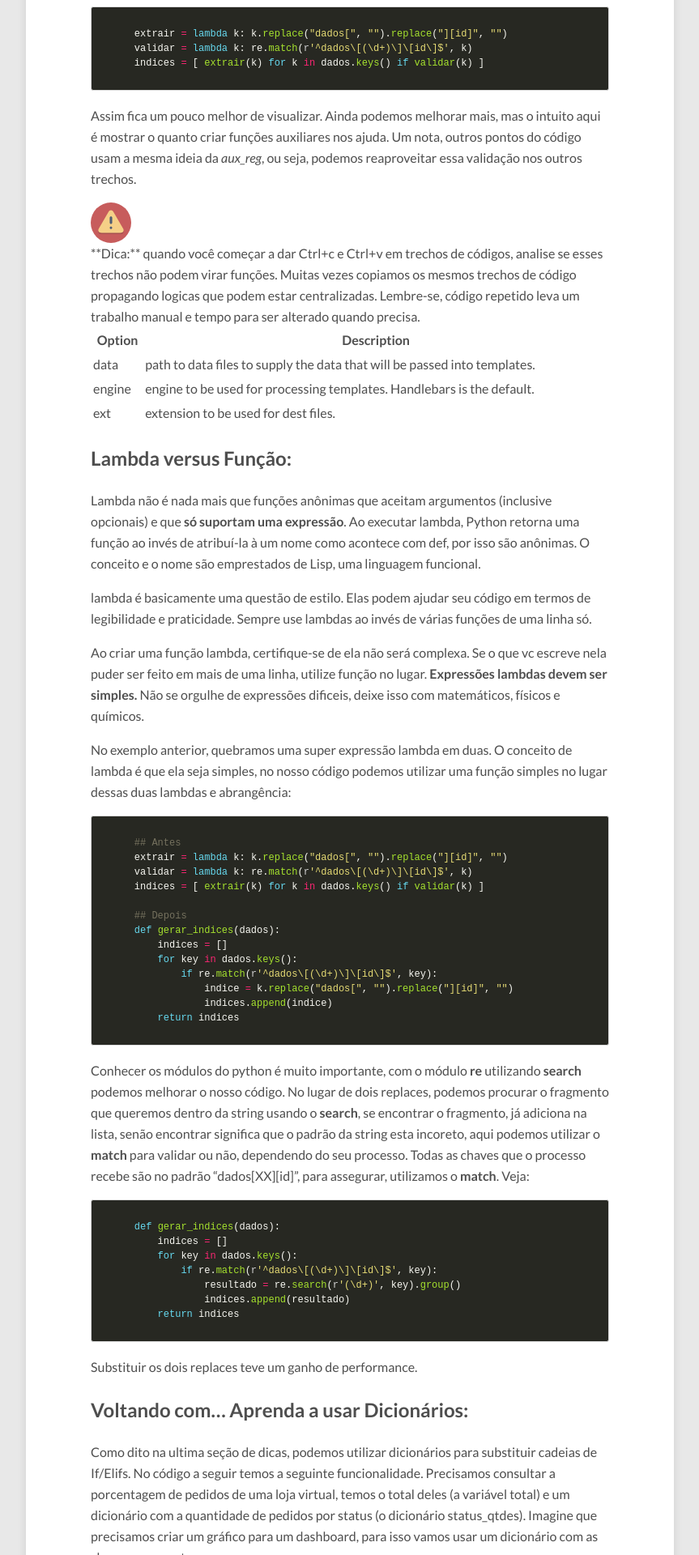
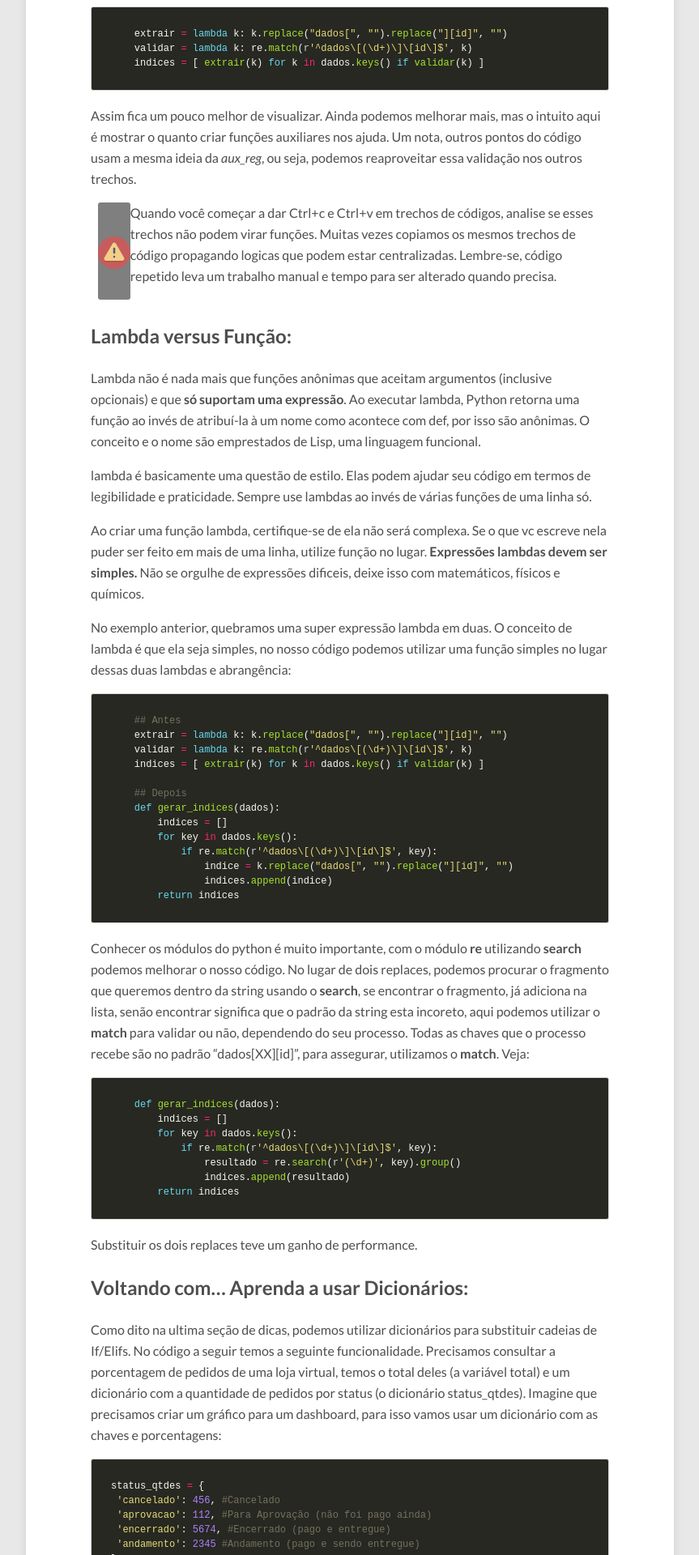
Before and after one commit to LucasBiason/LucasBiason.github.io, a Jekyll site: the page built from _posts/2017-03-04-python-funcoes.md, in a window 1280 px wide. Shown: the part 1846-3766 px from the top of the page at 81% size, without its empty margins (208-1071 px from the left). Built offline with Jekyll 4.4.1, drawn with Linux system fonts in a browser that asks for light colours; nearby versions of some CDN libraries.

Commit message:
Update 2017-03-04-python-funcoes.md

````diff
--- a/_posts/2017-03-04-python-funcoes.md
+++ b/_posts/2017-03-04-python-funcoes.md
@@ -55,16 +55,33 @@ Um código de dificil manutenção e entendimento, fora que fere os princípios
 ```
 Assim fica um pouco melhor de visualizar. Ainda podemos melhorar mais, mas o intuito aqui é mostrar o quanto criar funções auxiliares nos ajuda. Um nota, outros pontos do código usam a mesma ideia da _aux_reg_, ou seja, podemos reaproveitar essa validação nos outros trechos.
 
-<div style="display:block">
-<div style="float:left"><img src="https://LucasBiason.github.io/images/1488773766_caution.svg" width='50px'></div>
-<div style="float:right">**Dica:** quando você começar a dar Ctrl+c e Ctrl+v em trechos de códigos, analise se esses trechos não podem virar funções. Muitas vezes copiamos os mesmos trechos de código propagando logicas que podem estar centralizadas. Lembre-se, código repetido leva um trabalho manual e tempo para ser alterado quando precisa.</div>
+<style>
+.img_thumb {
+    float: left;
+    height: 120px;
+    margin-bottom: 5px;
+    margin-left: 9px;
+    position: relative;
+    width: 147px;
+    background-color: rgba(0, 0, 0, 0.5);
+    border-radius: 3px;
+    line-height:120px;
+    text-align:center;
+}
+
+.img_thumb img {
+    vertical-align: middle;
+}
+</style>
+<div style="display:inline-flex">
+<div class="img_thumb">
+   <img  class="images_class" src="https://LucasBiason.github.io/images/1488773766_caution.svg" width='50px'>
+ </div>
+ <div style="">
+Quando você começar a dar Ctrl+c e Ctrl+v em trechos de códigos, analise se esses trechos não podem virar funções. Muitas vezes copiamos os mesmos trechos de código propagando logicas que podem estar centralizadas. Lembre-se, código repetido leva um trabalho manual e tempo para ser alterado quando precisa.
+ </div>
 </div>
 
-| Option | Description |
-| ------ | ----------- |
-| data   | path to data files to supply the data that will be passed into templates. |
-| engine | engine to be used for processing templates. Handlebars is the default. |
-| ext    | extension to be used for dest files. |
 
 ## Lambda versus Função:
 
````
